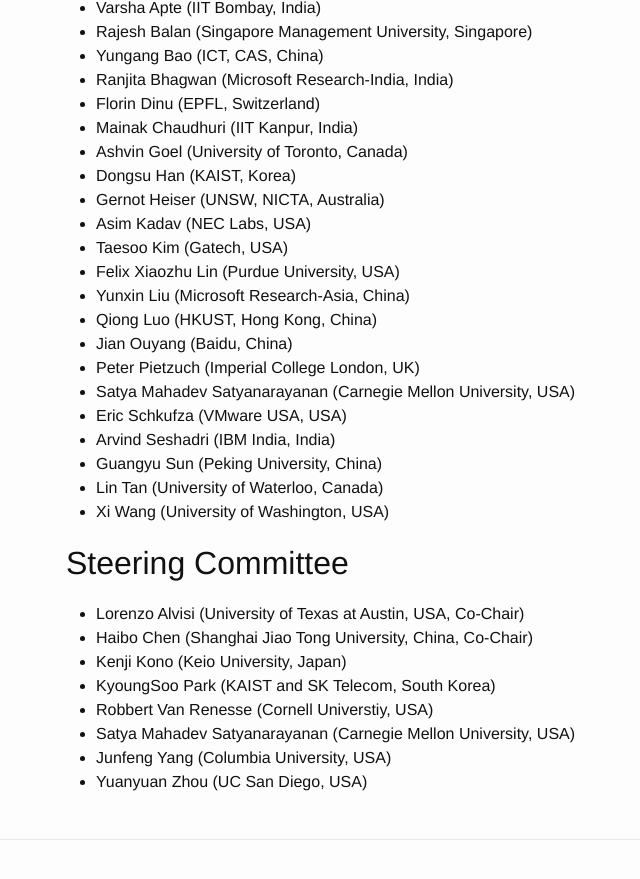
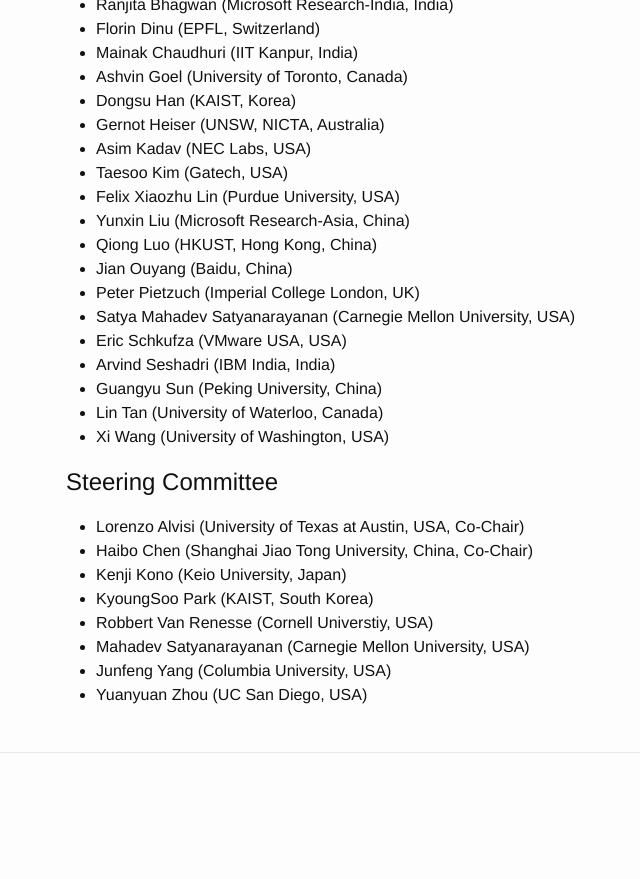
Before and after one commit to yining0417/apsys2016, a Jekyll site: the page built from call_for_papers.md, in a window 1280 px wide and 900 px high, scrolled down 2237 px. Shown: the top 879 px of the window, without its empty margins (204-844 px from the left). Built offline with Jekyll 4.4.1, drawn with Linux system fonts in a browser that asks for light colours; after the commit the page ends 3050 px from its top, so only the background shows below that.

Commit message:
modification affiliation

```diff
--- a/call_for_papers.md
+++ b/call_for_papers.md
@@ -92,13 +90,13 @@ Submissions can be made online at [www.ap-sys.org](www.ap-sys.org) (the submissi
 * Lin Tan (University of Waterloo, Canada)
 * Xi Wang (University of Washington, USA)
 
-# Steering Committee
+## Steering Committee
 
 * Lorenzo Alvisi (University of Texas at Austin, USA, Co-Chair)
 * Haibo Chen (Shanghai Jiao Tong University, China, Co-Chair)
 * Kenji Kono (Keio University, Japan)
-* KyoungSoo Park (KAIST and SK Telecom, South Korea)
+* KyoungSoo Park (KAIST, South Korea)
 * Robbert Van Renesse (Cornell Universtiy, USA)
-* Satya Mahadev Satyanarayanan (Carnegie Mellon University, USA)
+* Mahadev Satyanarayanan (Carnegie Mellon University, USA)
 * Junfeng Yang (Columbia University, USA)
 * Yuanyuan Zhou (UC San Diego, USA)
```
Also changed, not shown: other parts of call_for_papers.md (+3 -5 lines), build/call_for_papers.html (+6 -10 lines), build/feed.xml, 2 other files.
